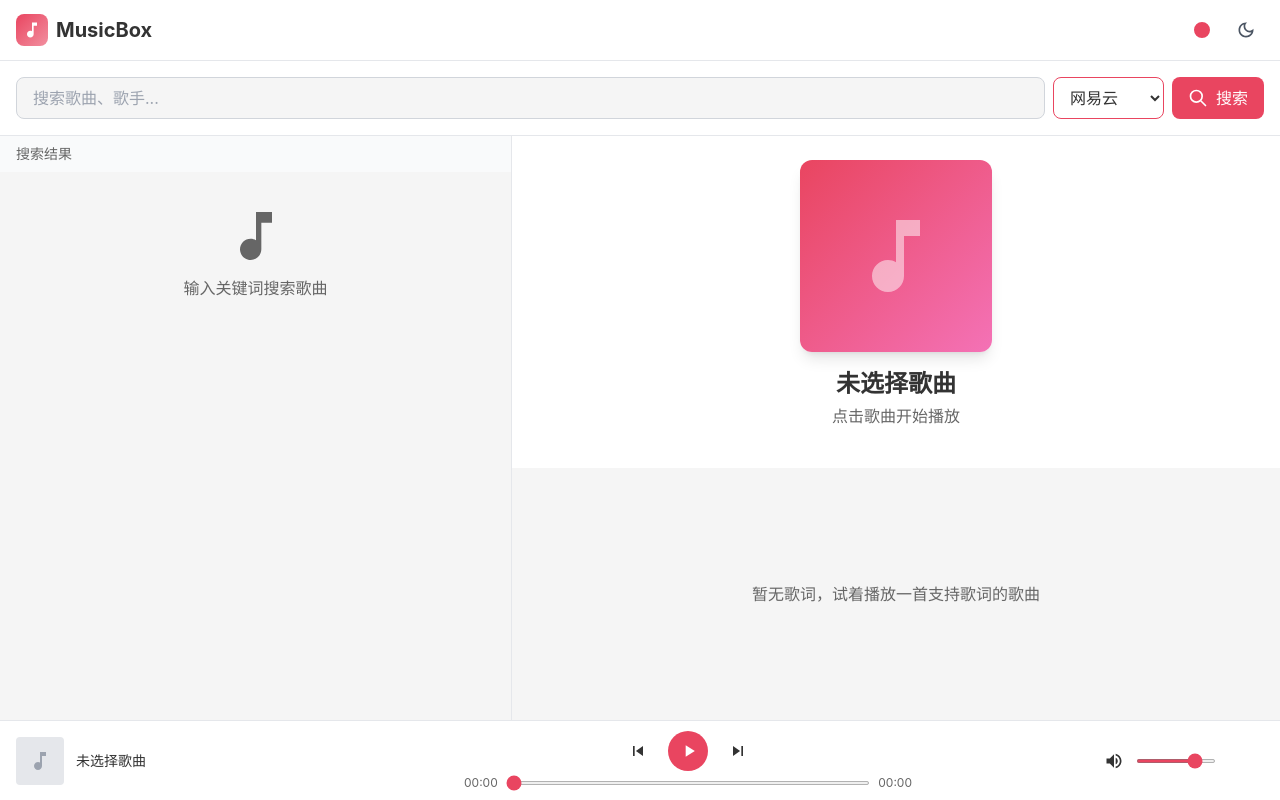
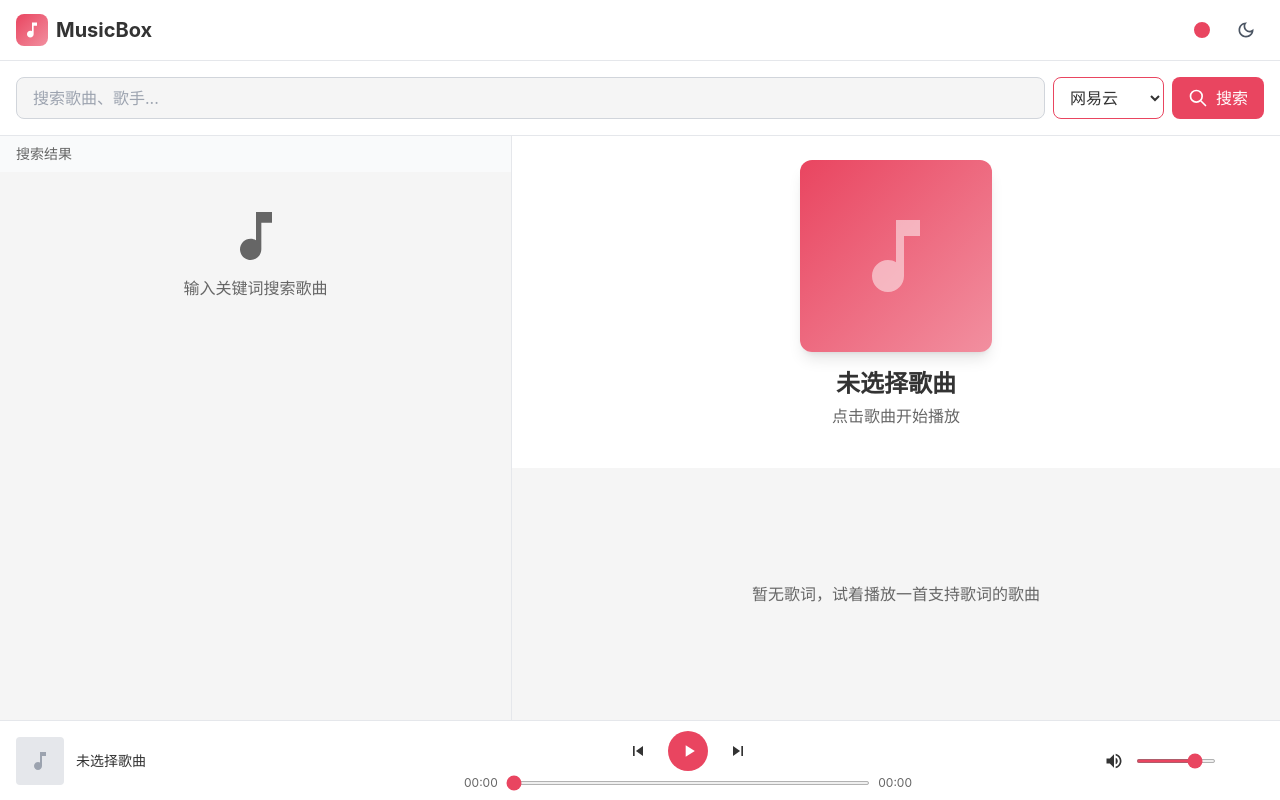
Before and after one commit to SamuelChengh/music-box, a React (Vite) app in the folder frontend/: page / in a window 1280 px wide. Built offline with nearby package versions, Linux system fonts and the light colour scheme.

Commit message:
Update App.jsx

```diff
--- a/frontend/src/App.jsx
+++ b/frontend/src/App.jsx
@@ -567,7 +567,8 @@ function App() {
         <div className="w-full md:w-1/2 lg:w-3/5 flex flex-col">
           {/* Player Info */}
           <div className="flex flex-col items-center p-6 bg-light-card dark:bg-dark-card">
-            <div className="w-48 h-48 mb-4 rounded-xl bg-gradient-to-br from-primary to-pink-400 flex items-center justify-center shadow-lg">
+            <div className="w-48 h-48 mb-4 rounded-xl flex items-center justify-center shadow-lg"
+                  style={{ background: `linear-gradient(135deg, ${themeColor}, ${themeColor}99)` }}>
               {currentSong?.album_img ? (
                 <img src={currentSong.album_img} alt="cover" className="w-full h-full object-cover rounded-xl" />
               ) : (
```
